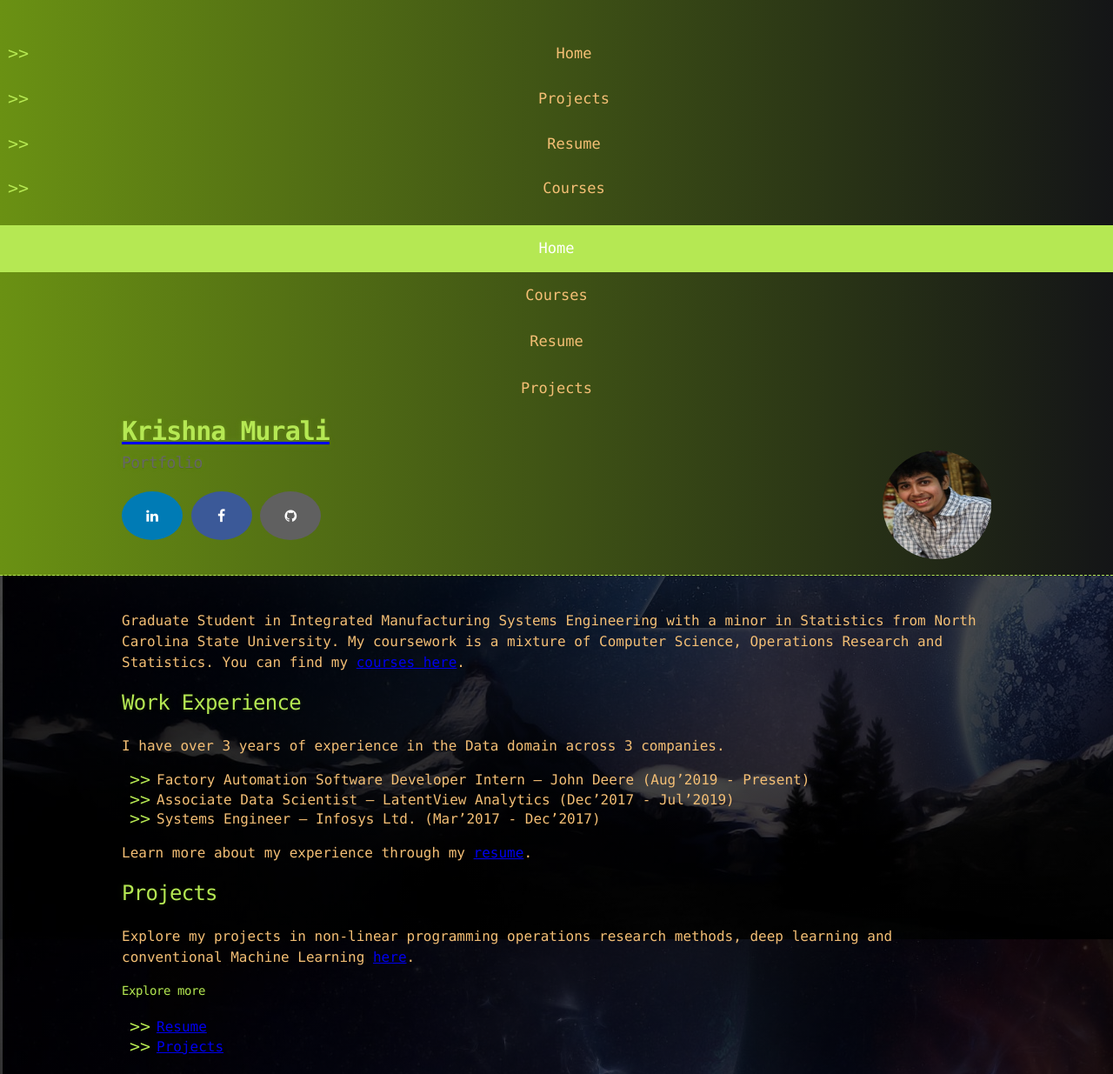
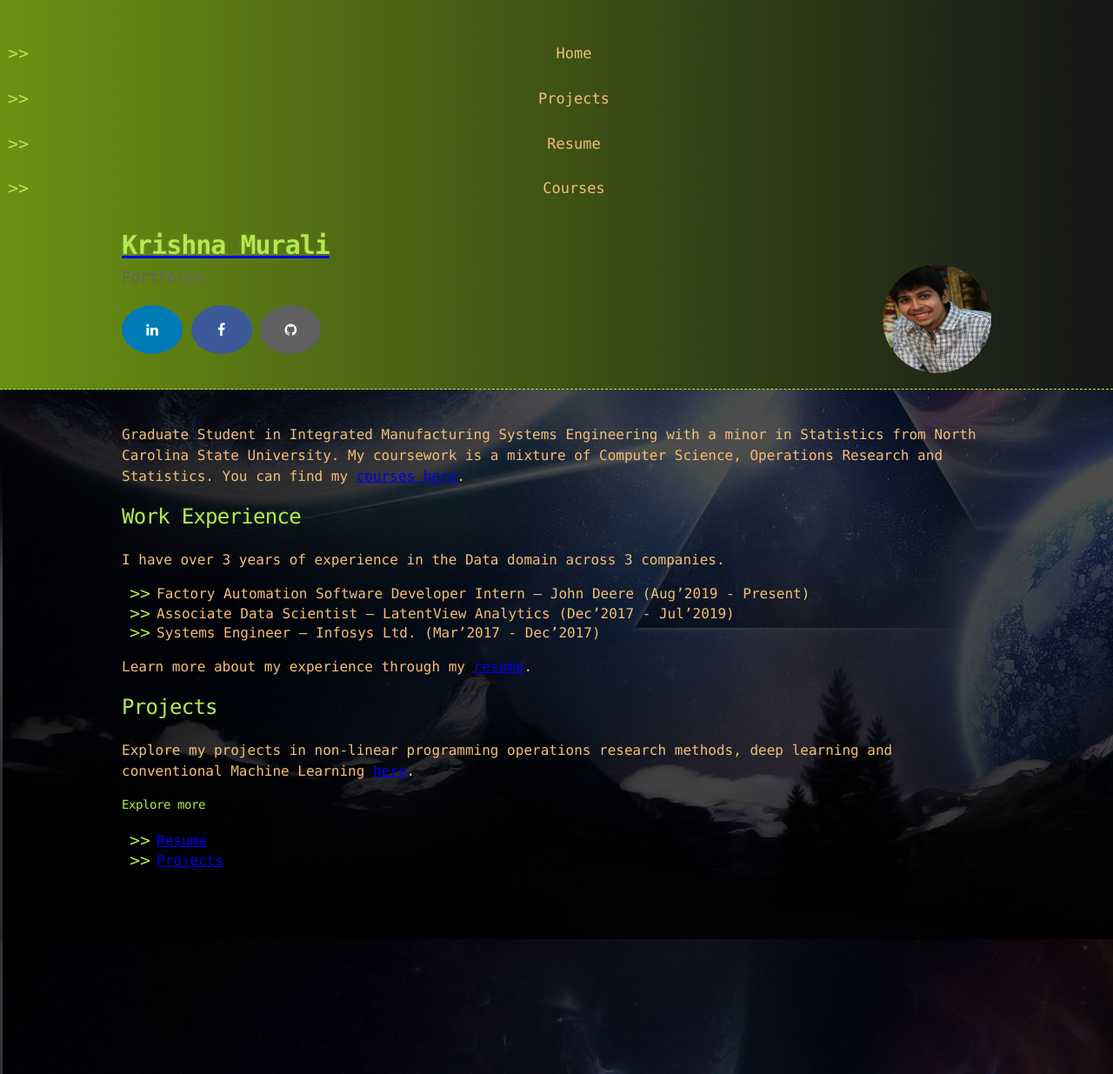
Before and after one commit to KrishnaMurali177/KrishnaMurali177.github.io, a Jekyll site: the page built from index.md, in a window 1280 px wide. Shown: the whole page at 87% size. Built offline with Jekyll 4.4.1, drawn with Linux system fonts in a browser that asks for light colours.

Commit message:
Update default.html

```diff
--- a/_layouts/default.html
+++ b/_layouts/default.html
@@ -29,11 +29,7 @@
         <li><a href="./another-page.html">Courses</a>
 
         </li>
-    </ul>
-        <a class="active" href="https://krishnamurali177.github.io/">Home</a>
-        <a href="./another-page.html">Courses</a>
-        <a href="./Resume - KrishnaMurali.pdf">Resume</a>
-        <a href="./projects.html">Projects</a>
+        </ul>
       </div>
       <div class="container">
         <a href="https://krishnamurali177.github.io/">
```
